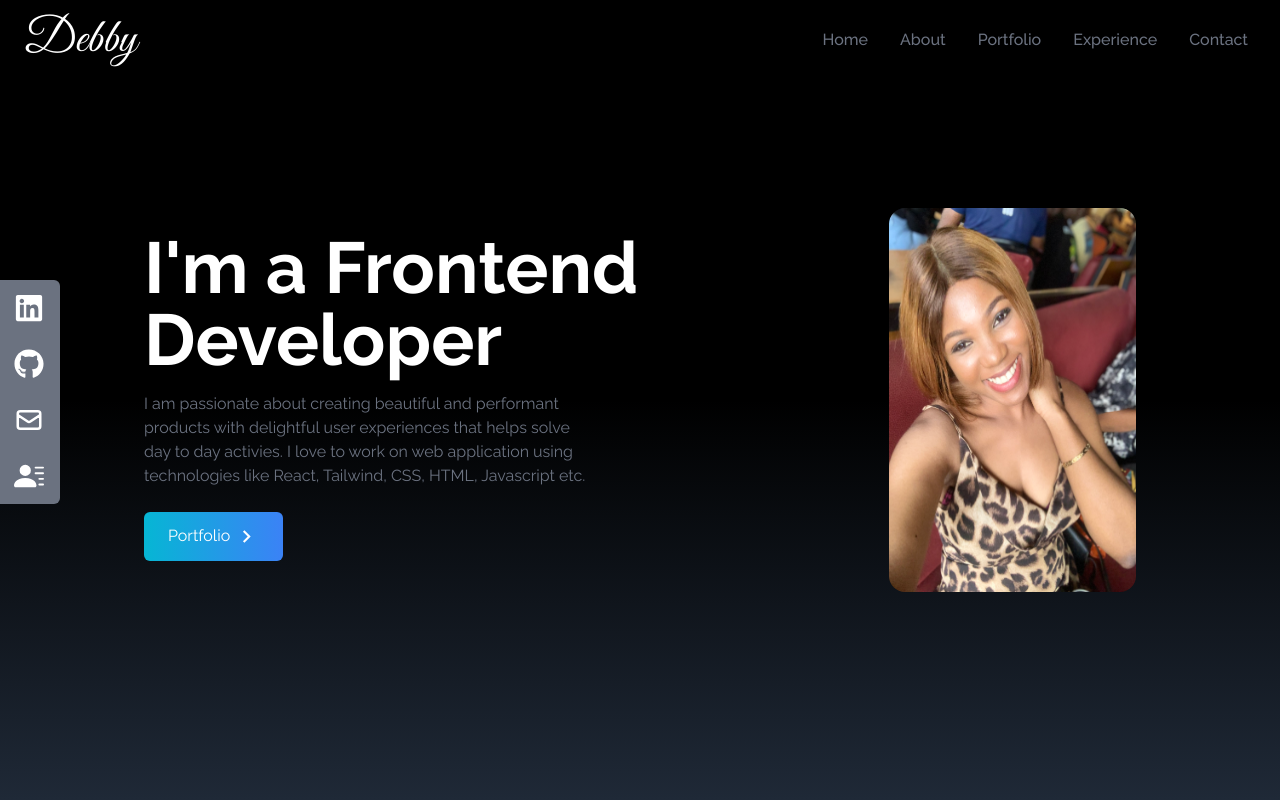
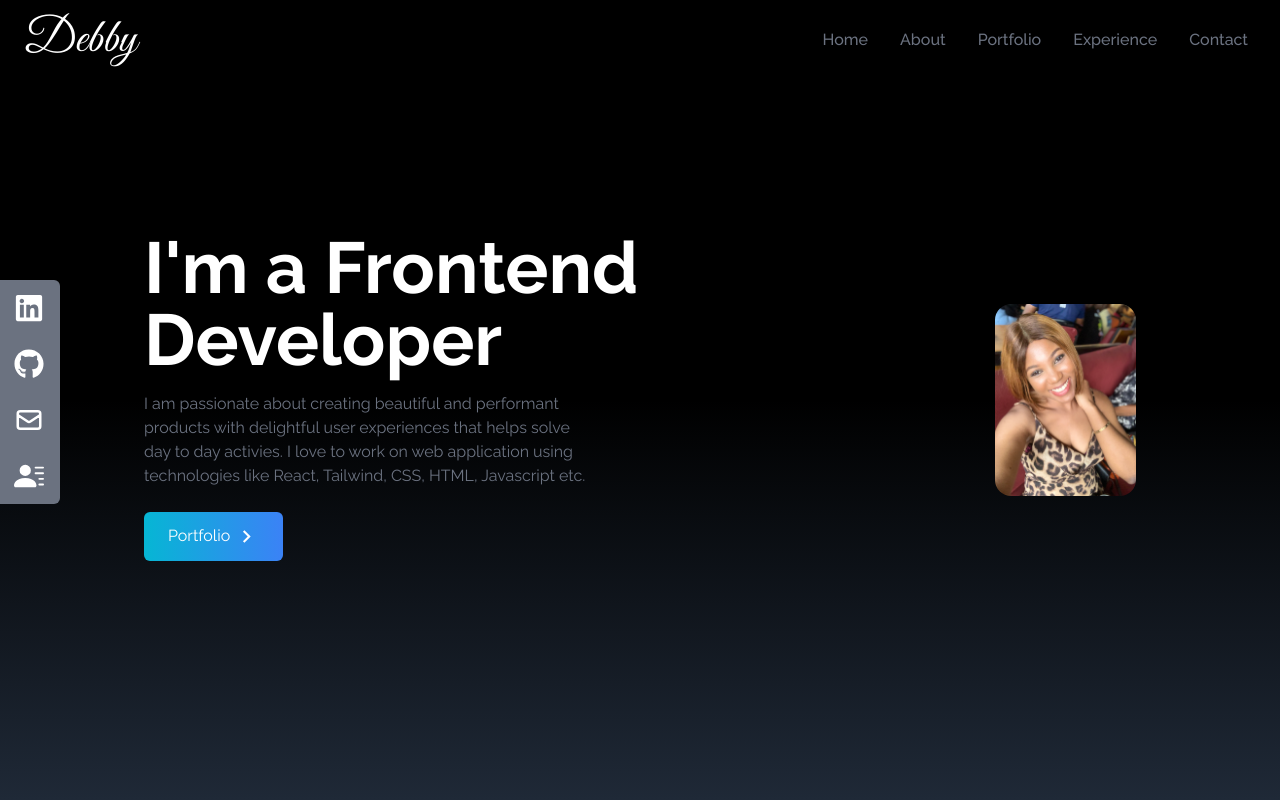
Before and after one commit to debbyuzuegbu/debby-portfolio-website, a React (Create React App) app: page / in a window 1280 px wide. Shown: the top 800 px of the page. Built offline with nearby package versions, Linux system fonts and the light colour scheme.

Commit message:
responsive website

```diff
--- a/src/Components/Home.jsx
+++ b/src/Components/Home.jsx
@@ -7,7 +7,7 @@ const Home = () => {
   return (
     <div
       id="home"
-      className="h-screen w-full bg-gradient-to-b from-black via-black to-gray-800"
+      className="sm:p-8 h-screen w-full bg-gradient-to-b from-black via-black to-gray-800"
     >
       <div className="max-w-screen-lg mx-auto flex flex-col items-center justify-center h-full px-4 md:flex-row">
         <div className="flex flex-col justify-center h-full">
@@ -38,7 +38,7 @@ const Home = () => {
           <img
             src={HeroImage}
             alt="my profile"
-            className="rounded-2xl mx-auto w-96 h-96 md:w-full"
+            className="rounded-2xl mx-auto sm:w-60 sm:h-48 w-96 h-96 md:w-full"
           />
         </div>
       </div>
--- a/src/Components/Portfolio.jsx
+++ b/src/Components/Portfolio.jsx
@@ -59,7 +59,7 @@ const Portfolio = () => {
           <p className="py-6">Check out some of my work right here</p>
         </div>
 
-        <div className="grid sm:grid-cols-2 md:grid-cols-3 gap-8 px-12 sm:px-0">
+        <div className="grid sm:grid-cols-3 md:grid-cols-3 gap-8 px-12 sm:px-0">
           {portfolios.map(({ id, src, demolink, codelink }) => (
             <div key={id} className="shadow-md shadow-gray-600 rounded-lg">
               <img
```
